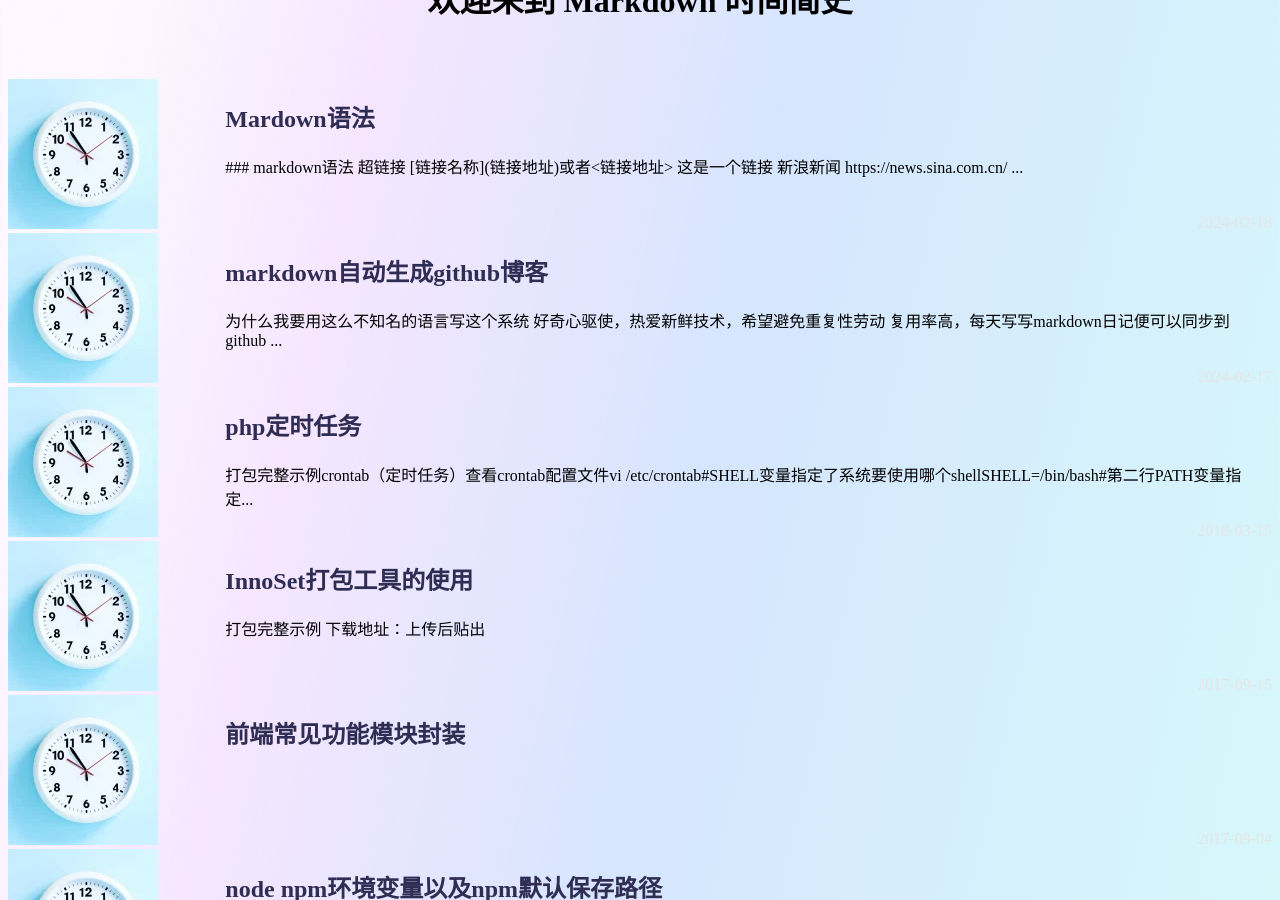
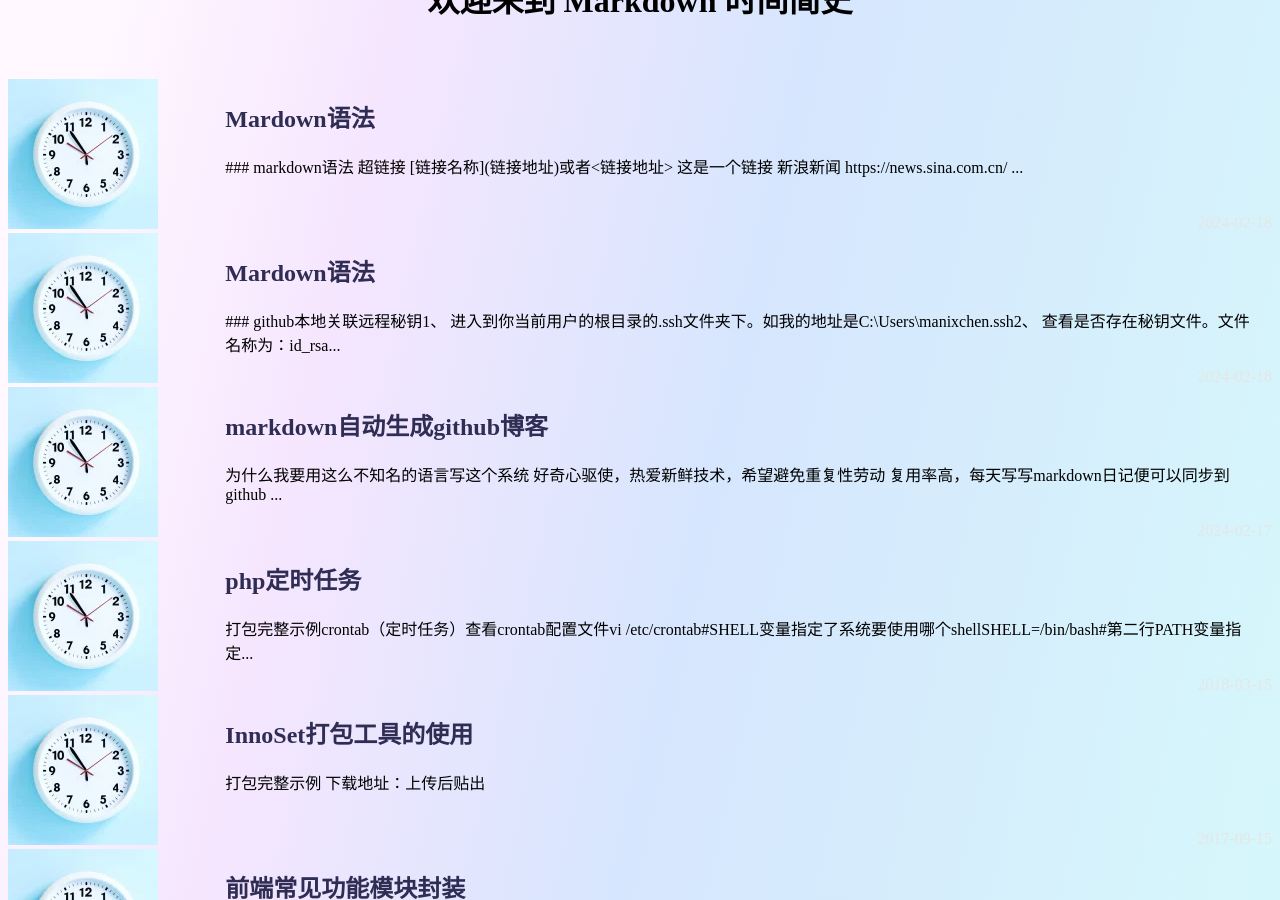
Before and after one commit to ManixChen/manixchen.github.com, a Jekyll site: the page built from pages/1archive.html, in a window 1280 px wide and 900 px high, scrolled down 395 px. Built offline with Jekyll 4.4.1, drawn with Linux system fonts in a browser that asks for light colours; a script that is not in the unit is left out; some of the changed lines change nothing that is shown.

Commit message:
添加博客安装使用记录

````diff
--- a/_config.yml
+++ b/_config.yml
@@ -45,5 +45,5 @@ qqSpace: http://user.qzone.qq.com/1183108660
 url: "https://manixchen.github.io/" #起作用的就是这个自动覆盖之前的配置
 imgrepo: "https://manixchen.github.io/static/img"
 
-# url: "http://127.0.0.1:4000"
-# imgrepo: "http://127.0.0.1:4000/static/img"
+url: "http://127.0.0.1:4000"
+imgrepo: "http://127.0.0.1:4000/static/img"
--- /dev/null
+++ b/_posts/2024-02-18-github-sshkey.md
@@ -0,0 +1,39 @@
+---
+layout: post
+title:  Mardown语法
+tags: Mardown Mardown语法
+categories: Mardown
+---
+
+ ### github本地关联远程秘钥
+1、 进入到你当前用户的根目录的.ssh文件夹下。如我的地址是C:\Users\manixchen\.ssh
+
+2、 查看是否存在秘钥文件。文件名称为：id_rsa和id_rsa.pub
+
+3.1  生成秘钥并配置到github上。
+
+3.1、 生成秘钥命令：ssh-keygen -t rsa -C "your_email@youremail.com"。一路回车即可
+
+3.2、 找到github上setting -> SSH and GPG keys -> new SSH key。将id_rsa.pub文件中的内容复制过去
+
+4、 验证是否配置成功。命令：ssh -T git@github.com。注意不是你的账号，就是“git@github.com”
+
+如果输出“Hi ***! You've successfully authenticated, but GitHub does not provide shell access.”即为成功
+    ```
+    如果再次出现连接超时的错误信息：
+    ssh: connect to host github.com port 22: Connection timed out
+    这意味着无法通过 22 端口进行 SSH 连接。
+    尝试使用以下命令，将 SSH 连接的端口更改为 443：
+    ssh -T -p 443 git@ssh.github.com
+    ```
+
+5、 查看全局配置
+
+git config --list --global
+
+6、 配置全局账号、邮箱
+
+git config --global user.name "name"
+git config --global user.email "email"
+
+如果你使用ssh每次PUSH代码时需要输入密码，则可能是你生成的公钥时设置了密码，重新执行上述命令，不设置密码，push的时候就不会让你重复输入密码了。
````
Also changed, not shown: 1 other file.
